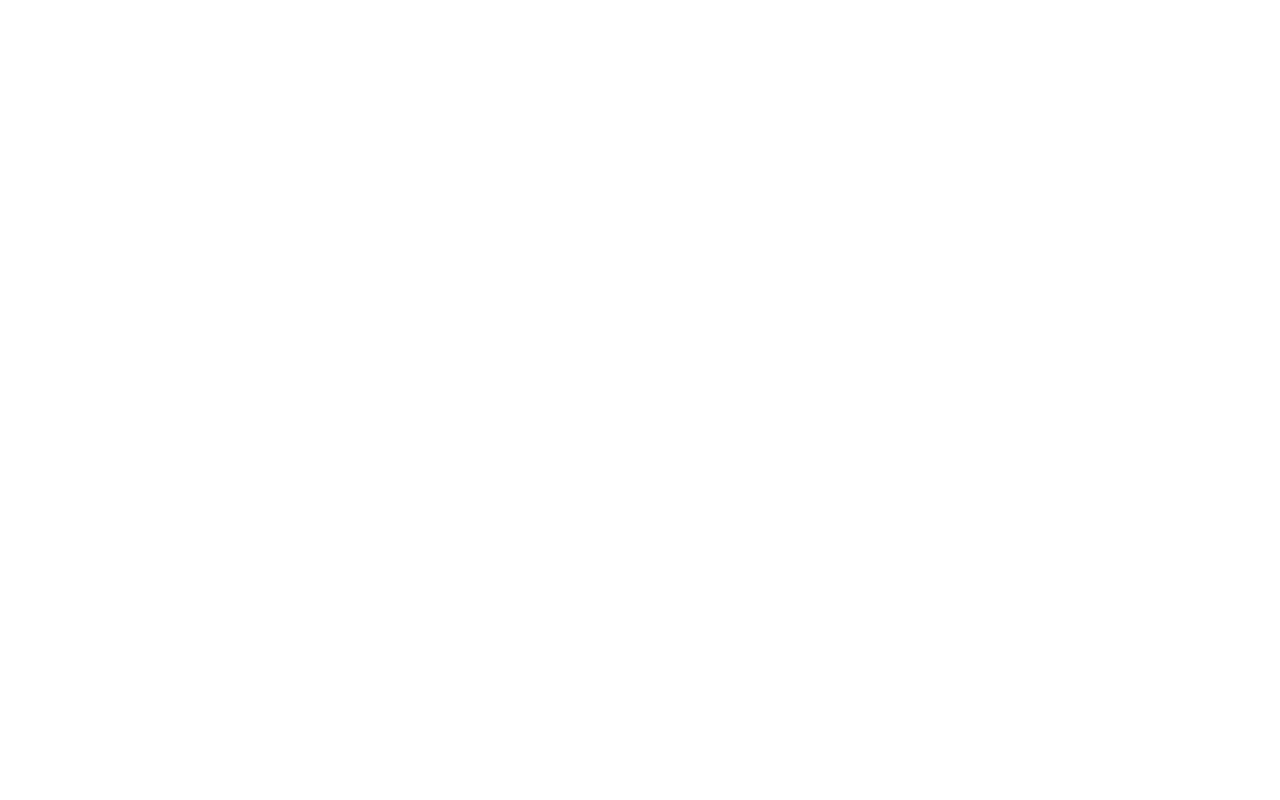
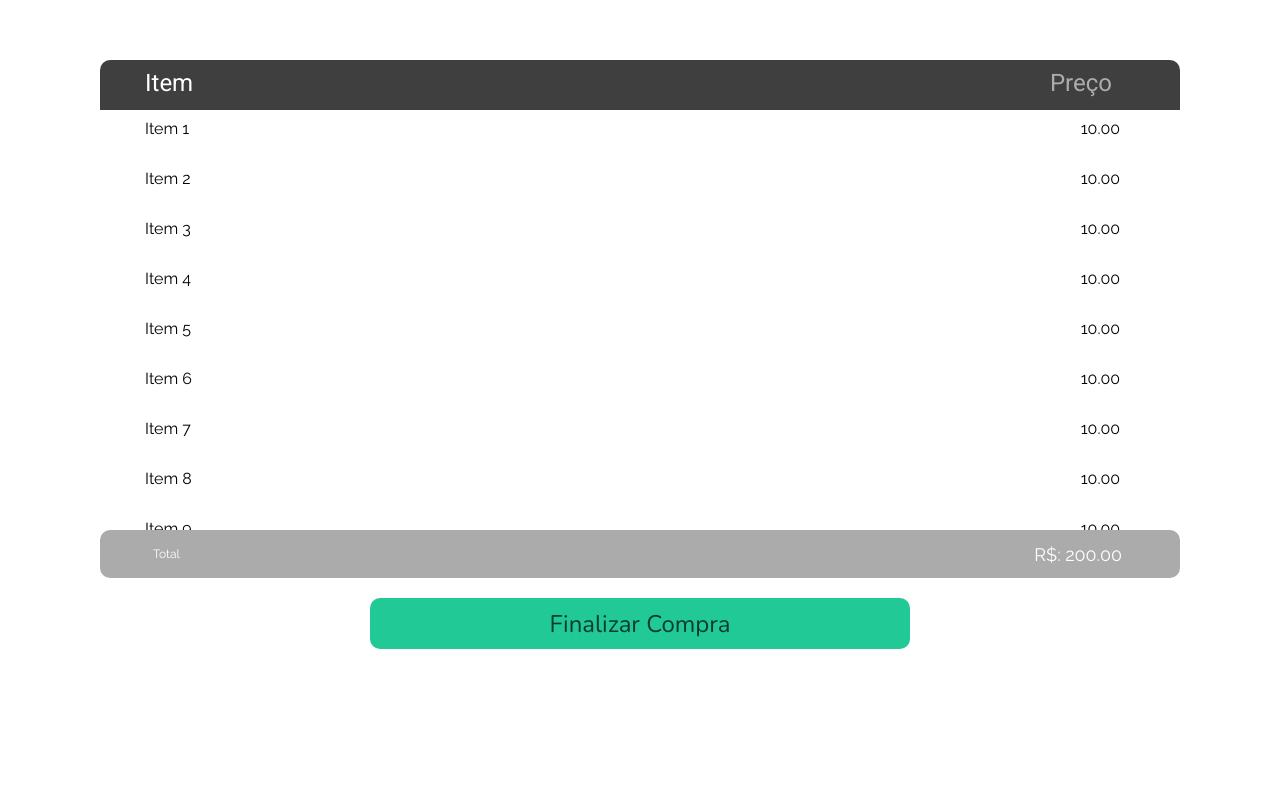
Before and after one commit to Kenzie-Academy-Brasil-Developers/m1-entrega-carrinho-de-compras-Eliasjp, a plain HTML site: page index.html in a window 1280 px wide. Drawn offline with nearby package versions, Linux system fonts and the light colour scheme.

Commit message:
Finalizado

```diff
--- a/index.css
+++ b/index.css
@@ -0,0 +1,112 @@
+@import url('https://fonts.googleapis.com/css2?family=Roboto&display=swap');
+@import url('https://fonts.googleapis.com/css2?family=Raleway:ital,wght@0,100;0,200;0,300;0,400;0,500;0,600;0,700;0,800;0,900;1,100;1,200;1,300;1,400;1,500;1,600;1,700;1,800;1,900&display=swap');
+@import url('https://fonts.googleapis.com/css2?family=Nunito:ital,wght@0,200;0,300;0,400;0,500;0,600;0,700;0,800;0,900;1,200;1,300;1,400;1,500;1,600;1,700;1,800;1,900&display=swap');
+
+* {
+    font-family: 'Roboto', sans-serif;
+}
+
+body {
+    display: flex;
+    justify-content: center;
+}
+
+main {
+    width: 100%;
+    height: 100%;
+    width: 1080px;
+    height: 720px;
+    margin-top: 60px;
+    display: flex;
+    flex-direction: column;
+}
+
+span {
+    width: 100%;
+    height: 7%;
+    display: flex;
+    background-color: rgba(0, 0, 0, 0.753);
+    border-radius: 10px 10px 0px 0px;
+    justify-content: space-between;
+}
+
+p.pSpanItem {
+    font-size: 24px;
+    margin: 11px 45px 0px 45px;
+    color: white;
+}
+
+p.pSpanPreco {
+    font-size: 24px;
+    margin: 11px 68px 0px 45px;
+    color: rgb(172, 172, 172);
+}
+
+ul {
+    min-height: 420px;
+    max-height: 420px;
+    display: flex;
+    flex-direction: column;
+    overflow-y: scroll;
+}
+
+li {
+    width: 100%;
+    height: 10%;
+    min-height: 50px;
+    display: flex;
+    justify-content: space-between;
+}
+
+p.itemName {
+    margin: 11px 45px 0px 45px;
+    font-family: "Raleway";
+}
+
+p.itemPrice {
+    margin: 11px 60px 0px 45px;
+    font-family: "Raleway";
+}
+
+section.sectionSoma {
+    width: 100%;
+    height: 48px;
+    display: flex;
+    background-color: rgba(65, 65, 65, 0.438);
+    border-radius: 10px 10px 10px 10px;
+    justify-content: space-between;
+}
+
+p.pSectionTotal {
+    font-size: 12px;
+    margin: 18px 45px 0px 53px;
+    color: white;
+    font-family: "Raleway";
+}
+
+p.pSectionSoma {
+    font-size: 18px;
+    margin: 16px 58px 0px 50px;
+    color: white;
+    font-family: "Raleway";
+}
+
+button {
+    margin: 20px auto;
+    width: 50%;
+    height: 7%;
+    border-radius: 10px 10px 10px 10px;
+    border-width: 0px;
+    background-color: #20c996;
+}
+
+button:hover {
+    transition: 0.05s;
+    border-width: 2px;
+}
+
+p.pButton {
+    font-size: 24px;
+    color: rgba(0, 0, 0, 0.7);
+    font-family: "Nunito";
+}
--- a/index.html
+++ b/index.html
@@ -5,9 +5,11 @@
     <meta http-equiv="X-UA-Compatible" content="IE=edge">
     <meta name="viewport" content="width=device-width, initial-scale=1.0">
     <link rel="stylesheet" href="index.css">
+    <link rel="stylesheet" href="reset.css">
     <title>Carrinho de compras</title>
+    <script defer src="index.js"></script>
 </head>
 <body>
-    <script src="index.js"></script>
+
 </body>
 </html>
--- a/index.js
+++ b/index.js
@@ -1,7 +1,170 @@
 const productsCart = [
     {
         id: 1,
-        name: "",
-        price: 0.00
+        name: "Item 1",
+        price: `10.00`
+    },
+    {
+        id: 2,
+        name: "Item 2",
+        price: `10.00`
+    },
+    {
+        id: 3,
+        name: "Item 3",
+        price: `10.00`
+    },
+    {
+        id: 4,
+        name: "Item 4",
+        price: `10.00`
+    },
+    {
+        id: 5,
+        name: "Item 5",
+        price: `10.00`
+    },
+    {
+        id: 6,
+        name: "Item 6",
+        price: `10.00`
+    },
+    {
+        id: 7,
+        name: "Item 7",
+        price: `10.00`
+    },
+    {
+        id: 8,
+        name: "Item 8",
+        price: `10.00`
+    },
+    {
+        id: 9,
+        name: "Item 9",
+        price: `10.00`
+    },
+    {
+        id: 10,
+        name: "Item 10",
+        price: `10.00`
+    },
+    {
+        id: 11,
+        name: "Item 11",
+        price: `10.00`
+    },
+    {
+        id: 12,
+        name: "Item 12",
+        price: `10.00`
+    },
+    {
+        id: 13,
+        name: "Item 13",
+        price: `10.00`
+    },
+    {
+        id: 14,
+        name: "Item 14",
+        price: `10.00`
+    },
+    {
+        id: 15,
+        name: "Item 15",
+        price: `10.00`
+    },
+    {
+        id: 16,
+        name: "Item 16",
+        price: `10.00`
+    },
+    {
+        id: 17,
+        name: "Item 17",
+        price: `10.00`
+    },
+    {
+        id: 18,
+        name: "Item 18",
+        price: `10.00`
+    },
+    {
+        id: 19,
+        name: "Item 19",
+        price: `10.00`
+    },
+    {
+        id: 20,
+        name: "Item 20",
+        price: `10.00`
+    },
+
+]
+
+let body          = document.querySelector(`body`)
+let main          = document.createElement(`main`)
+let span          = document.createElement(`span`)
+let pSpanItem     = document.createElement(`p`)
+let pSpanPreco    = document.createElement(`p`)
+let sectionList   = document.createElement(`section`)
+let ul            = document.createElement(`ul`)
+let sectionSoma   = document.createElement(`section`)
+let pSectionTotal = document.createElement(`p`)
+let pSectionSoma  = document.createElement(`p`)
+let button        = document.createElement(`button`)
+let pButton       = document.createElement(`p`)
+
+pSpanItem.classList.add(`pSpanItem`)
+pSpanPreco.classList.add(`pSpanPreco`)
+sectionList.classList.add(`sectionItens`)
+sectionSoma.classList.add(`sectionSoma`)
+pSectionTotal.classList.add(`pSectionTotal`)
+pSectionSoma.classList.add(`pSectionSoma`)
+button.classList.add(`finalizar`)
+pButton.classList.add(`pButton`)
+
+pSpanItem.innerText     = `Item`
+pSpanPreco.innerText    = `Preço`
+pSectionTotal.innerText = `Total`
+pSectionSoma.innerText  = `R$: ${somaItems(productsCart)}`
+pButton.innerText       = `Finalizar Compra`
+
+body.append(main)
+main.append(span, sectionList, sectionSoma, button)
+span.append(pSpanItem, pSpanPreco)
+sectionList.append(ul)
+sectionSoma.append(pSectionTotal, pSectionSoma)
+button.append(pButton)
+
+function itensCheck (lista){
+    if (Array.isArray(lista)){
+        for (i = 0; i < lista.length; i++){
+            let li       = document.createElement(`li`)
+            let pNameLi  = document.createElement(`p`)
+            let pPriceLi = document.createElement(`p`)
+
+            pNameLi.classList.add(`itemName`)
+            pPriceLi.classList.add(`itemPrice`)
+
+            pNameLi.innerText = `${lista[i].name}`
+            pPriceLi.innerText = `${lista[i].price}`
+
+            ul.append(li)
+            li.append(pNameLi, pPriceLi)
+        }
     }
-]
+}
+
+function somaItems(lista){
+    let soma = 0
+    for (i = 0; i < lista.length; i++){
+        soma += parseFloat(lista[i].price)
+    }
+    let somaToFixed = soma.toFixed(2)
+    let somaString = `${somaToFixed}`
+    return somaString
+}
+
+somaItems(productsCart)
+itensCheck(productsCart)
--- /dev/null
+++ b/reset.css
@@ -0,0 +1,48 @@
+/* http://meyerweb.com/eric/tools/css/reset/
+   v2.0 | 20110126
+   License: none (public domain)
+*/
+
+html, body, div, span, applet, object, iframe,
+h1, h2, h3, h4, h5, h6, p, blockquote, pre,
+a, abbr, acronym, address, big, cite, code,
+del, dfn, em, img, ins, kbd, q, s, samp,
+small, strike, strong, sub, sup, tt, var,
+b, u, i, center,
+dl, dt, dd, ol, ul, li,
+fieldset, form, label, legend,
+table, caption, tbody, tfoot, thead, tr, th, td,
+article, aside, canvas, details, embed,
+figure, figcaption, footer, header, hgroup,
+menu, nav, output, ruby, section, summary,
+time, mark, audio, video {
+	margin: 0;
+	padding: 0;
+	border: 0;
+	font-size: 100%;
+	font: inherit;
+	vertical-align: baseline;
+}
+/* HTML5 display-role reset for older browsers */
+article, aside, details, figcaption, figure,
+footer, header, hgroup, menu, nav, section {
+	display: block;
+}
+body {
+	line-height: 1;
+}
+ol, ul {
+	list-style: none;
+}
+blockquote, q {
+	quotes: none;
+}
+blockquote:before, blockquote:after,
+q:before, q:after {
+	content: '';
+	content: none;
+}
+table {
+	border-collapse: collapse;
+	border-spacing: 0;
+}
```
